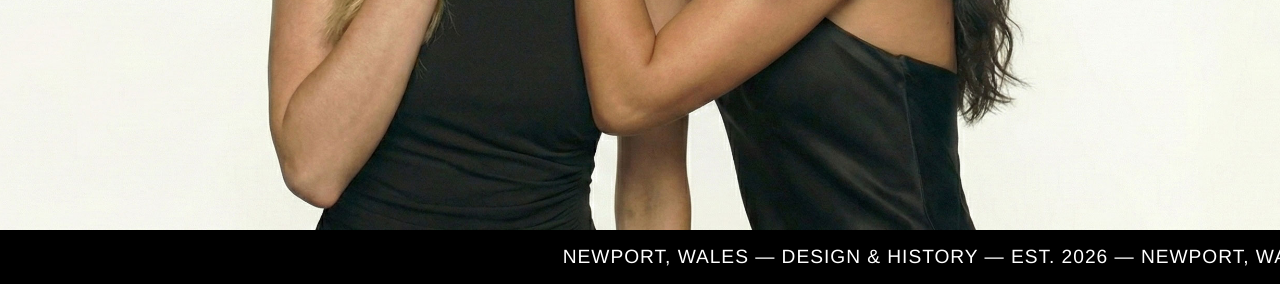
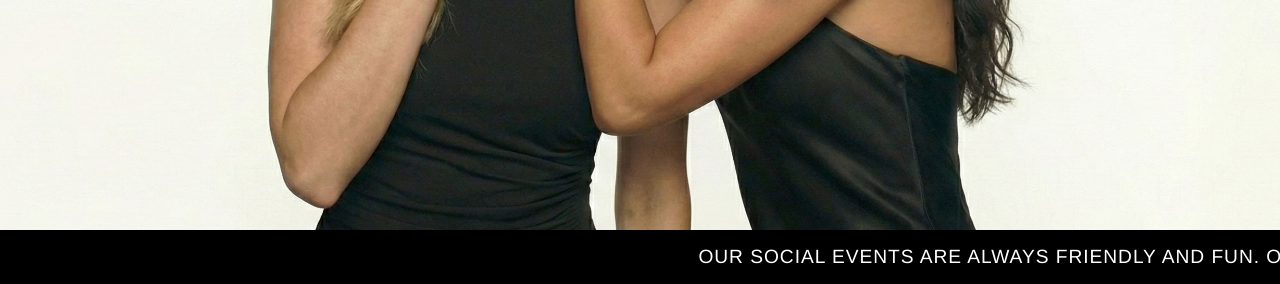
Before and after one commit to awv/thursdayclub, a plain HTML site: page index.html in a window 1280 px wide. Shown: the part 516-800 px from the top of the page. Drawn offline with Linux system fonts and the light colour scheme; a web font is replaced by a local one.

Commit message:
Add files via upload

```diff
--- a/index.html
+++ b/index.html
@@ -24,10 +24,9 @@
 
             <div class="marquee-container">
                 <div class="marquee-content">
-                    <span>Newport, Wales — Design & History — Est. 2026 — </span>
-                    <span>Newport, Wales — Design & History — Est. 2026 — </span>
-                    <span>Newport, Wales — Design & History — Est. 2026 — </span>
-                    <span>Newport, Wales — Design & History — Est. 2026 — </span>
+                    <span>Our social events are always friendly and fun.</span>
+                    <span>Our events are alawys naughty, fun and friendly.</span>
+                    <span>NWe've been running events since 2020.</span>
                 </div>
             </div>
         </section>
```
